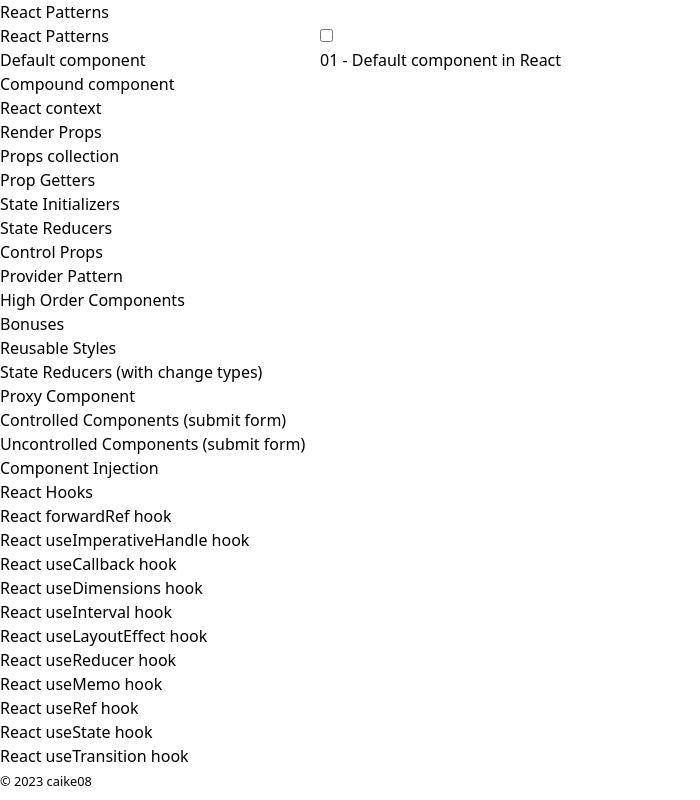
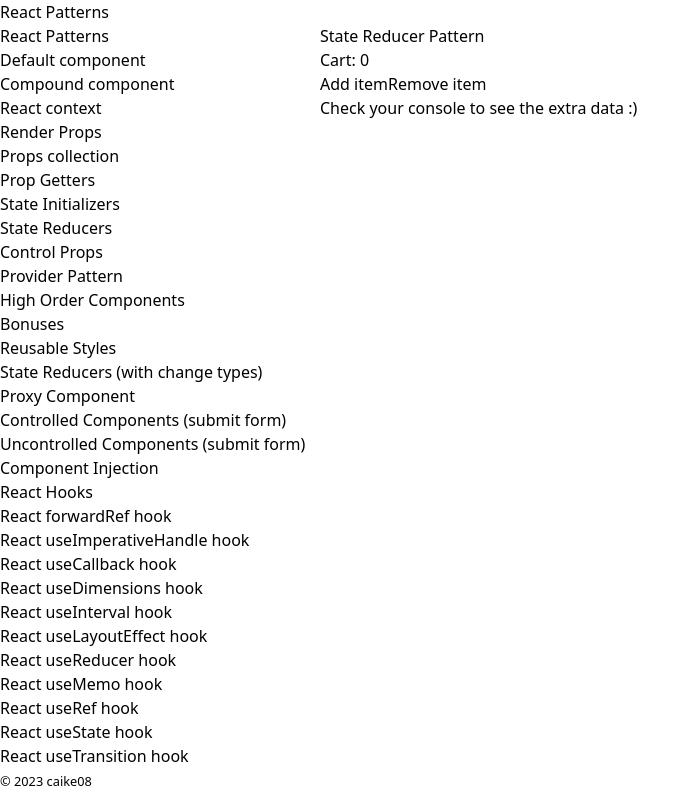
Before and after one commit to caike08/react-patterns, a React (Vite) app: page /8-state-reducers in a window 1280 px wide. Before the commit this address led to /1-default-component. Shown: the whole page, without its empty margins (0-700 px from the left). Built offline with nearby package versions, Linux system fonts and the light colour scheme.

Commit message:
created state reducer pattern page

```diff
--- a/src/App.tsx
+++ b/src/App.tsx
@@ -17,6 +17,7 @@
 import PropsCollection from './pages/PropsCollection/PropsCollectionPage'
 import PropsGetter from './pages/PropsGetter/PropsGetterPage'
 import StateInitializers from './pages/StateInitializers/StateInitializersPage'
+import StateReducer from './pages/StateReducer/StateReducerPage'
 
 
 const router = createBrowserRouter(
@@ -29,6 +30,7 @@
       <Route path='/5-props-collection' element={<PropsCollection />} />
       <Route path='/6-props-getter' element={<PropsGetter />} />
       <Route path='/7-state-initializers' element={<StateInitializers />} />
+      <Route path='/8-state-reducers' element={<StateReducer />} />
       <Route path='*' element={<NotFound />} />
     </Route>
   )
--- /dev/null
+++ b/src/pages/StateReducer/StateReducerPage.tsx
@@ -0,0 +1,102 @@
+/* eslint-disable @typescript-eslint/no-explicit-any */
+// State Reducer Pattern: In the context of React, this reducer function acts on the state object.
+// The accumulator becomes the state object, while the current value will be the upcoming changes(usually from props) you want to make to the state.
+// Reference: https://ziimm.medium.com/design-patterns-in-react-part-iii-the-reducer-pattern-8937921ecacd
+
+import { Component } from 'react'
+import { cn } from '../../utils/tw-merge'
+
+const enum DISPATCH_ACTIONS {
+  ADD_ITEM = 'addItem',
+  REMOVE_ITEM = 'removeItem',
+}
+
+// dispatch takes an action as a parameter. It returns a function. This function returns the appropriate updated value of the state.
+// The returned value is passed into setState() to update the state with this value.
+const dispatch = (action: any) => (state: any, props: any) => {
+  console.table({
+    state: JSON.stringify(state),
+    props: JSON.stringify(props),
+    action: action.type,
+  })
+
+  switch(action.type) {
+    case DISPATCH_ACTIONS.ADD_ITEM:
+      return {
+        cartItems: state.cartItems + 1,
+      }
+    case DISPATCH_ACTIONS.REMOVE_ITEM:
+      return {
+        cartItems: state.cartItems - 1,
+      }
+    default:
+      return state
+  }
+}
+
+// in a functional component, we use useDispatch() hook to dispatch actions
+class Cart extends Component {
+  state = {
+    cartItems: 0,
+  }
+
+  addItemToCart = () => {
+    this.setState(
+      dispatch({
+        type: DISPATCH_ACTIONS.ADD_ITEM
+      })
+    )
+  }
+
+  removeItemFromCart = () => {
+    this.setState(
+      dispatch({
+        type: DISPATCH_ACTIONS.REMOVE_ITEM
+      })
+    )
+  }
+
+  render() {
+    const { cartItems } = this.state
+
+    const disableButton = cartItems === 0
+
+    return(
+      <div className='flex gap-4 items-center justify-center flex-col'>
+        <div className='flex gap-4 items-center justify-center flex-col bg-gray-100 rounded p-4'>
+          <p>Cart: {cartItems}</p>
+        </div>
+
+        <div className='inline-flex gap-4 items-center justify-center flex-row'>
+          <button
+            className='bg-green-400 p-2 rounded hover:bg-green-500 px-4 py-2'
+            onClick={this.addItemToCart}
+          >
+            Add item
+          </button>
+          <button
+            className={cn('bg-red-400 p-2 rounded hover:bg-red-500 px-4 py-2', {
+              'cursor-not-allowed bg-gray-200 hover:bg-gray-200 opacity-50': disableButton,
+            })}
+            onClick={this.removeItemFromCart}
+            disabled={disableButton}
+          >
+            Remove item
+          </button>
+        </div>
+      </div>
+    )
+  }
+}
+
+const StateReducer = () => {
+  return (
+    <div className='flex gap-4 items-center justify-center flex-col'>
+      <h1 className='text-2xl font-bold mb-4'>State Reducer Pattern</h1>
+      <Cart />
+      <p className='text-xs font-medium mt-4'>Check your console to see the extra data :) </p>
+    </div>
+  )
+}
+
+export default StateReducer
```
